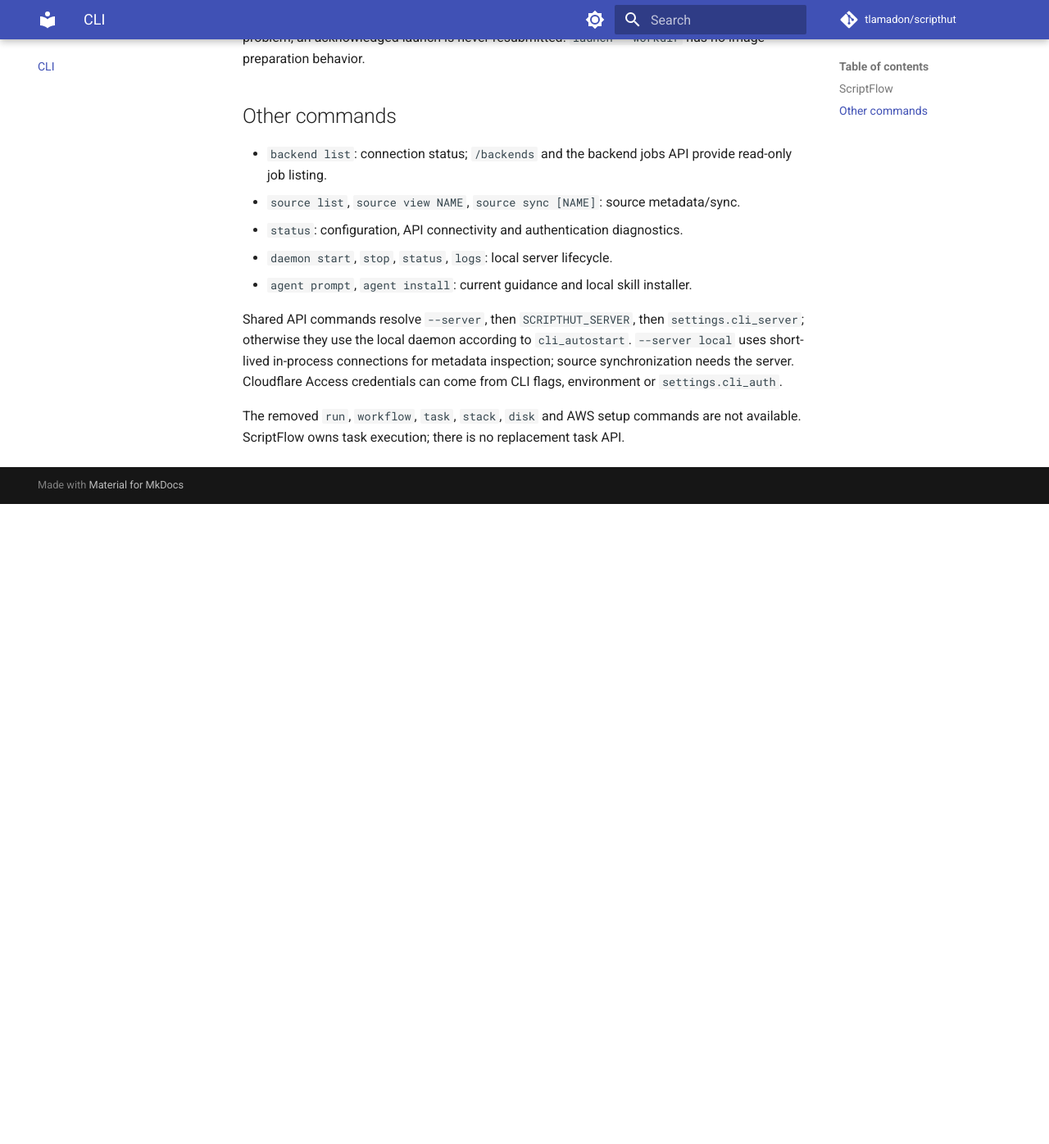
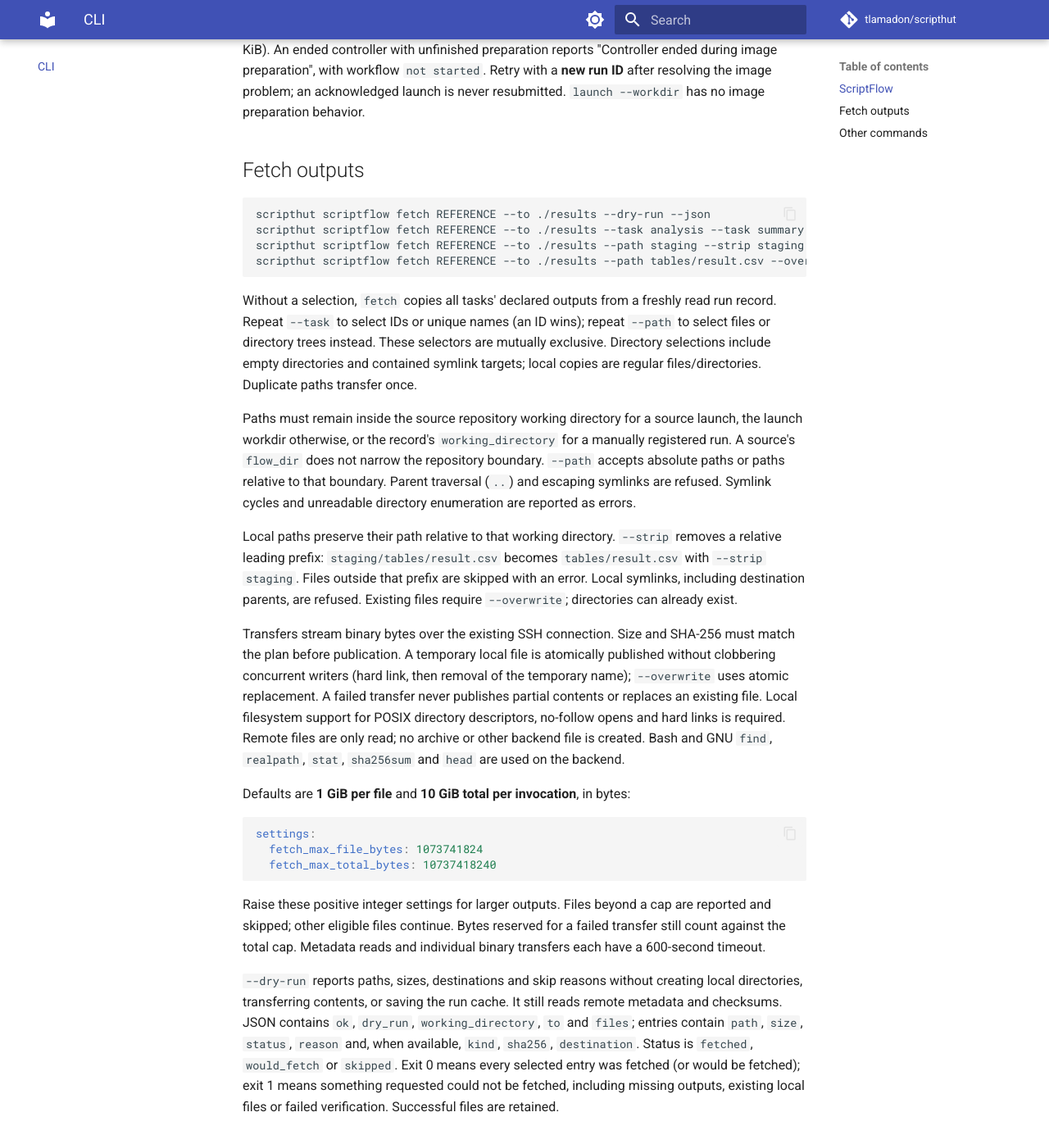
Before and after one commit to tlamadon/scripthut, an MkDocs documentation site: the page built from docs/cli.md, in a window 1280 px wide and 1400 px high, scrolled down 2294 px. Shown: the top 1396 px of the window at 82% size. Built offline with MkDocs 1.6.1 and Material for MkDocs 9.7.7, drawn with Linux system fonts in a browser that asks for light colours; comment, search, counter and statistics services are not loaded; the version menu is left out; before the commit the page ends 2909 px from its top, so only the background shows below that; some of the changed text lies outside the part shown.

Commit message:
Document output selection containment and fetch limits

````diff
--- a/docs/cli.md
+++ b/docs/cli.md
@@ -12,6 +12,7 @@ describes server startup. Every CLI leaf supports `--json`.
 | `list` | Fetch references on demand; include per-reference observation problems |
 | `view REFERENCE` | Show workflow, controller, freshness, tasks and attempts |
 | `logs REFERENCE TASK --tail 200` | Read an attempt log; task ID or unique name; `--attempt` is 1-based |
+| `fetch REFERENCE --to LOCAL_DIR` | Copy declared outputs; repeatable `--task` or `--path`, `--strip`, `--dry-run`, `--overwrite` |
 | `unregister REFERENCE` | Remove local reference/cache only |
 | `launch --backend B --workdir /absolute/project --flow FLOW` | Submit one detached controller; supports `--run-id`, `--runs-dir`, resource overrides and `--force-pattern` |
 | `launch --source NAME --flow FLOW` | Prepare a fixed git checkout, then launch; `--branch`, `--commit`, `--snapshot`, optional `--backend` |
@@ -70,6 +71,65 @@ and the run page show elapsed seconds and the last 20 redacted log lines (capped
 after resolving the image problem; an acknowledged launch is never resubmitted.
 `launch --workdir` has no image preparation behavior.
 
+## Fetch outputs
+
+```sh
+scripthut scriptflow fetch REFERENCE --to ./results --dry-run --json
+scripthut scriptflow fetch REFERENCE --to ./results --task analysis --task summary
+scripthut scriptflow fetch REFERENCE --to ./results --path staging --strip staging
+scripthut scriptflow fetch REFERENCE --to ./results --path tables/result.csv --overwrite
+```
+
+Without a selection, `fetch` copies all tasks' declared outputs from a freshly read
+run record. Repeat `--task` to select IDs or unique names (an ID wins); repeat
+`--path` to select files or directory trees instead. These selectors are mutually
+exclusive. Directory selections include empty directories and contained symlink
+targets; local copies are regular files/directories. Duplicate paths transfer once.
+
+Paths must remain inside the source repository working directory for a source
+launch, the launch workdir otherwise, or the record's `working_directory` for a
+manually registered run. A source's `flow_dir` does not narrow the repository
+boundary. `--path` accepts absolute paths or paths relative to that boundary.
+Parent traversal (`..`) and escaping symlinks are refused. Symlink cycles and
+unreadable directory enumeration are reported as errors.
+
+Local paths preserve their path relative to that working directory. `--strip`
+removes a relative leading prefix: `staging/tables/result.csv` becomes
+`tables/result.csv` with `--strip staging`. Files outside that prefix are skipped
+with an error. Local symlinks, including destination parents, are refused. Existing
+files require `--overwrite`; directories can already exist.
+
+Transfers stream binary bytes over the existing SSH connection. Size and SHA-256
+must match the plan before publication. A temporary local file is atomically
+published without clobbering concurrent writers (hard link, then removal of the
+temporary name); `--overwrite` uses atomic replacement. A failed transfer never
+publishes partial contents or replaces an existing file. Local filesystem support
+for POSIX directory descriptors, no-follow opens and hard links is required.
+Remote files are only read; no archive or other backend file is created. Bash and
+GNU `find`, `realpath`, `stat`, `sha256sum` and `head` are used on the backend.
+
+Defaults are **1 GiB per file** and **10 GiB total per invocation**, in bytes:
+
+```yaml
+settings:
+  fetch_max_file_bytes: 1073741824
+  fetch_max_total_bytes: 10737418240
+```
+
+Raise these positive integer settings for larger outputs. Files beyond a cap are
+reported and skipped; other eligible files continue. Bytes reserved for a failed
+transfer still count against the total cap. Metadata reads and individual binary
+transfers each have a 600-second timeout.
+
+`--dry-run` reports paths, sizes, destinations and skip reasons without creating
+local directories, transferring contents, or saving the run cache. It still reads
+remote metadata and checksums. JSON contains `ok`, `dry_run`, `working_directory`,
+`to` and `files`; entries contain `path`, `size`, `status`, `reason` and, when
+available, `kind`, `sha256`, `destination`. Status is `fetched`, `would_fetch` or
+`skipped`. Exit 0 means every selected entry was fetched (or would be fetched);
+exit 1 means something requested could not be fetched, including missing outputs,
+existing local files or failed verification. Successful files are retained.
+
 ## Other commands
 
 - `backend list`: connection status; `/backends` and the backend jobs API provide
--- a/scripthut.example.yaml
+++ b/scripthut.example.yaml
@@ -37,6 +37,8 @@ sources:
     #     ref_file: image.ref  # committed registry reference pinned by sha256 digest
 
 settings:
+  fetch_max_file_bytes: 1073741824  # 1 GiB
+  fetch_max_total_bytes: 10737418240  # 10 GiB
   poll_interval: 60
   server_host: 127.0.0.1
   server_port: 8000
````
Also changed, not shown: README.md (+1 -0 lines), docs/configuration/index.md (+6 -0 lines), 1 other file.
